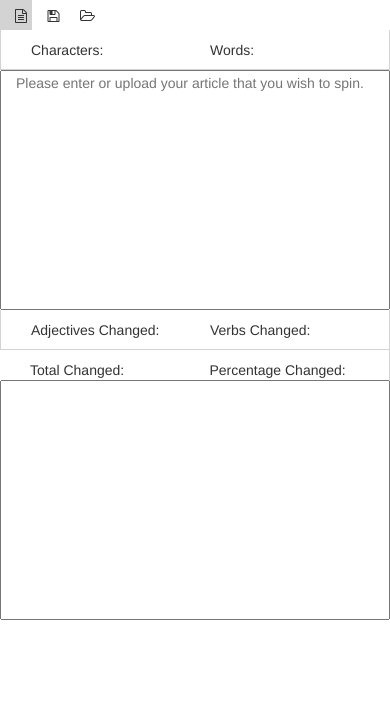
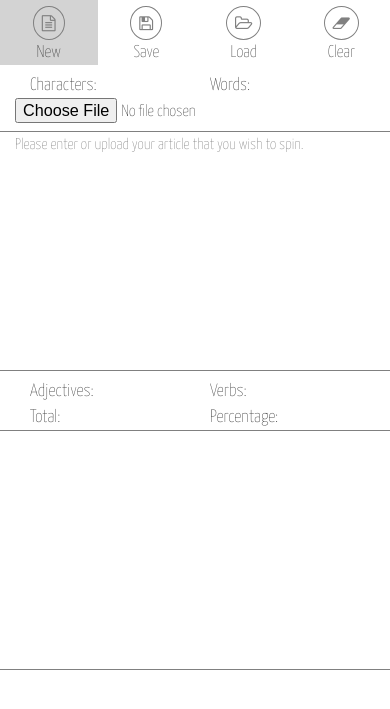
Before and after one commit to nklnkl/Article-Spinner, a PHP site: page / in a window 390 px wide. Shown: the top 709 px of the page. Run offline with PHP 8.4, Linux system fonts and the light colour scheme; some libraries are stand-ins or nearby versions.

Commit message:
Some CSS/class changes
Changes to font style, overall color, feel of UI.
Tried to make it more pleasing to the eye on mobile and gave it a
mobile-first feel.
Applied some necessary padding so it doesn't feel too cluttered.

```diff
--- a/css/style.css
+++ b/css/style.css
@@ -1,31 +1,39 @@
+* {
+	font-family: 'Yanone Kaffeesatz', sans-serif;
+	font-weight: 200;
+	font-size: 1.05em;
+}
 textarea {
 	resize: none;
 	height: 240px;
+	border: 1px solid grey;
+	border-left: none;
+	border-right: none;
 }
 .top {
-	height: 40px;
 }
 .top > div {
-	padding-top: 10px;
-	height: 100%;
-	border-bottom: 1px solid lightgrey;
-}
-.top > div:nth-child(1) {
-	border-left: 1px solid lightgrey;
-	border-right: 1px solid lightgrey;
-}
-.top > div:nth-child(2) {
-	border-right: 1px solid lightgrey;
+	padding-top: 8px;
+	padding-bottom: 8px;
 }
 
 #file-bar {
-	height: 30px;
 }
 #file-bar > div {
 	padding-top: 6px;
 	height: 100%;
 	display: inline-block;
+	text-align: center;
 }
 #file-bar > div:hover {
 	background: lightgrey;
 }
+#file-bar > div > span {
+	display: block;
+}
+#file-bar > div > i {
+	color: grey;
+	border: 1px solid grey;
+	padding: 8px;
+	border-radius: 100%;
+}
--- a/index.php
+++ b/index.php
@@ -19,6 +19,9 @@
 		<!-- Font Awesome -->
 		<link href="//maxcdn.bootstrapcdn.com/font-awesome/4.2.0/css/font-awesome.min.css" rel="stylesheet">
 
+		<!-- Google Fonts -->
+		<link href='http://fonts.googleapis.com/css?family=Yanone+Kaffeesatz:200' rel='stylesheet' type='text/css'>
+
 		<link href="css/style.css" rel="stylesheet" type="text/css" />
 
 		<script src="js/script.js" type="text/javascript"></script>
@@ -33,17 +36,21 @@
 
 			<section id="file-bar" class="row">
 
-				<div class="col-sm-2 col-xs-1">
+				<div class="col-sm-1 col-xs-3">
 					<i class="fa fa-file-text-o"></i>
-					<span class="hidden-xs">New</span>
+					<span>New</span>
 				</div>
-				<div class="col-sm-2 col-xs-1">
+				<div class="col-sm-1 col-sm-offset-0 col-xs-3">
 					<i class="fa fa-floppy-o"></i>
-					<span class="hidden-xs">Save</span>
+					<span>Save</span>
 				</div>
-				<div class="col-sm-2 col-xs-1">
+				<div class="col-sm-1 col-sm-offset-0 col-xs-3">
 					<i class="fa fa-folder-open-o"></i>
-					<span class="hidden-xs">Load</span>
+					<span>Load</span>
+				</div>
+				<div class="col-sm-1 col-sm-offset-0 col-xs-3">
+					<i class="fa fa-eraser"></i>
+					<span>Clear</span>
 				</div>
 
 			</section>
@@ -81,22 +88,22 @@
 
 				<div class="col-md-6 col-sm-12">
 					<div class="col-xs-6">
-						<span>Adjectives Changed: </span>
+						<span>Adjectives: </span>
 						<span id="adjective-change-count"></span>
 					</div>
 					<div class="col-xs-6">
-						<span>Verbs Changed: </span>
+						<span>Verbs: </span>
 						<span id="verb-change-count"></span>
 					</div>
 				</div>
 
 				<div class="col-md-6 col-sm-12">
 					<div class="col-xs-6">
-						<span>Total Changed: </span>
+						<span>Total: </span>
 						<span id="change-count"></span>
 					</div>
 					<div class="col-xs-6">
-						<span>Percentage Changed: </span>
+						<span>Percentage: </span>
 						<span id="change-percentage"></span>
 					</div>
 				</div>
```
